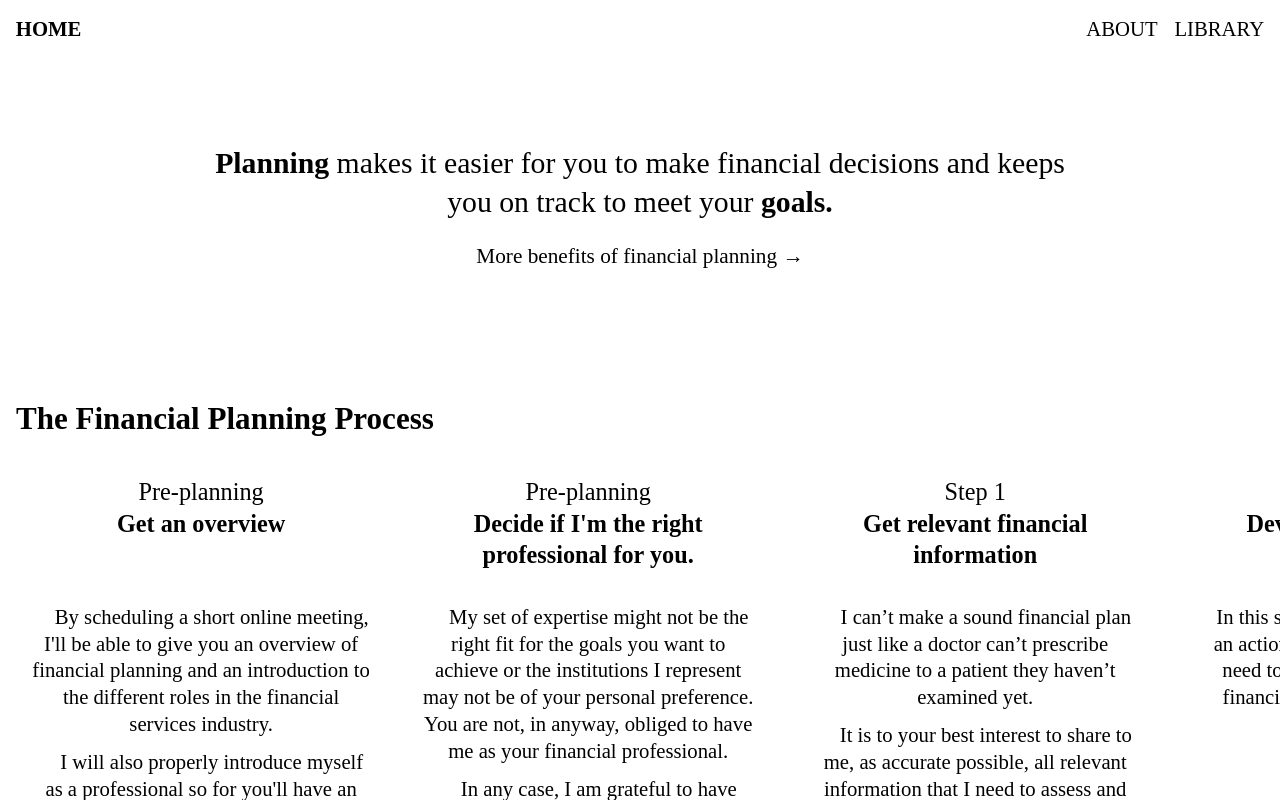
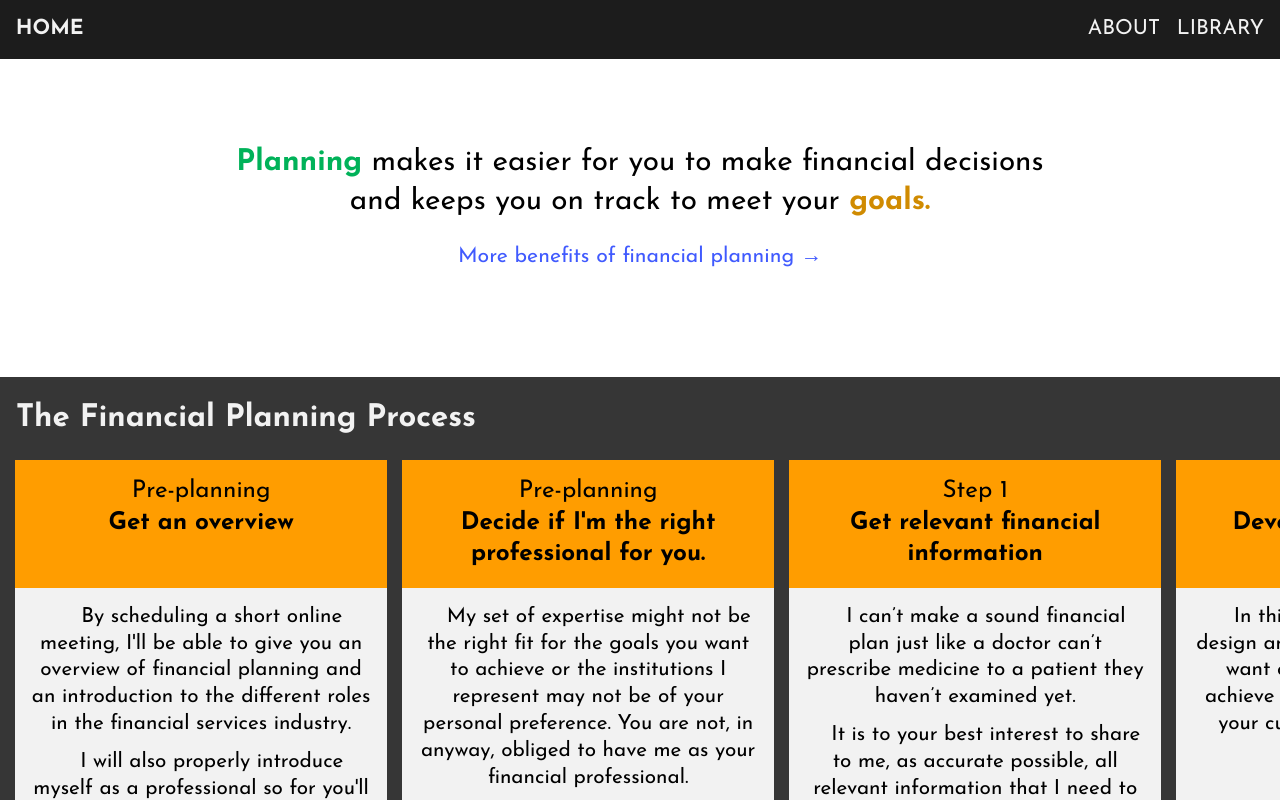
Before and after one commit to justinsalasdev/blog, a Next.js app: page / in a window 1280 px wide. Shown: the top 800 px of the page. Built offline with nearby package versions, Linux system fonts and the light colour scheme; no server answers.

Commit message:
final font fix path

```diff
--- a/styles/globals.css
+++ b/styles/globals.css
@@ -1,4 +1,63 @@
-/fonts/josefin/ :root {
+/* josefin-sans-regular - latin */
+@font-face {
+	font-family: "Josefin Sans";
+	font-style: normal;
+	font-weight: 400;
+	src: url("/fonts/josefin/josefin-sans-v16-latin-regular.eot"); /* IE9 Compat Modes */
+	src: local(""),
+		url("/fonts/josefin/josefin-sans-v16-latin-regular.eot?#iefix")
+			format("embedded-opentype"),
+		/* IE6-IE8 */ url("/fonts/josefin/josefin-sans-v16-latin-regular.woff2")
+			format("woff2"),
+		/* Super Modern Browsers */
+			url("/fonts/josefin/josefin-sans-v16-latin-regular.woff") format("woff"),
+		/* Modern Browsers */
+			url("/fonts/josefin/josefin-sans-v16-latin-regular.ttf")
+			format("truetype"),
+		/* Safari, Android, iOS */
+			url("/fonts/josefin/josefin-sans-v16-latin-regular.svg#JosefinSans")
+			format("svg"); /* Legacy iOS */
+}
+/* josefin-sans-300 - latin */
+@font-face {
+	font-family: "Josefin Sans";
+	font-style: normal;
+	font-weight: 300;
+	src: url("/fonts/josefin/josefin-sans-v16-latin-300.eot"); /* IE9 Compat Modes */
+	src: local(""),
+		url("/fonts/josefin/josefin-sans-v16-latin-300.eot?#iefix")
+			format("embedded-opentype"),
+		/* IE6-IE8 */ url("/fonts/josefin/josefin-sans-v16-latin-300.woff2")
+			format("woff2"),
+		/* Super Modern Browsers */
+			url("/fonts/josefin/josefin-sans-v16-latin-300.woff") format("woff"),
+		/* Modern Browsers */ url("/fonts/josefin/josefin-sans-v16-latin-300.ttf")
+			format("truetype"),
+		/* Safari, Android, iOS */
+			url("/fonts/josefin/josefin-sans-v16-latin-300.svg#JosefinSans")
+			format("svg"); /* Legacy iOS */
+}
+/* josefin-sans-700 - latin */
+@font-face {
+	font-family: "Josefin Sans";
+	font-style: normal;
+	font-weight: 700;
+	src: url("/fonts/josefin/josefin-sans-v16-latin-700.eot"); /* IE9 Compat Modes */
+	src: local(""),
+		url("/fonts/josefin/josefin-sans-v16-latin-700.eot?#iefix")
+			format("embedded-opentype"),
+		/* IE6-IE8 */ url("/fonts/josefin/josefin-sans-v16-latin-700.woff2")
+			format("woff2"),
+		/* Super Modern Browsers */
+			url("/fonts/josefin/josefin-sans-v16-latin-700.woff") format("woff"),
+		/* Modern Browsers */ url("/fonts/josefin/josefin-sans-v16-latin-700.ttf")
+			format("truetype"),
+		/* Safari, Android, iOS */
+			url("/fonts/josefin/josefin-sans-v16-latin-700.svg#JosefinSans")
+			format("svg"); /* Legacy iOS */
+}
+
+:root {
 	--black: #1c1c1c;
 	--gray1: #363636;
 	--gray: #363636;
```
